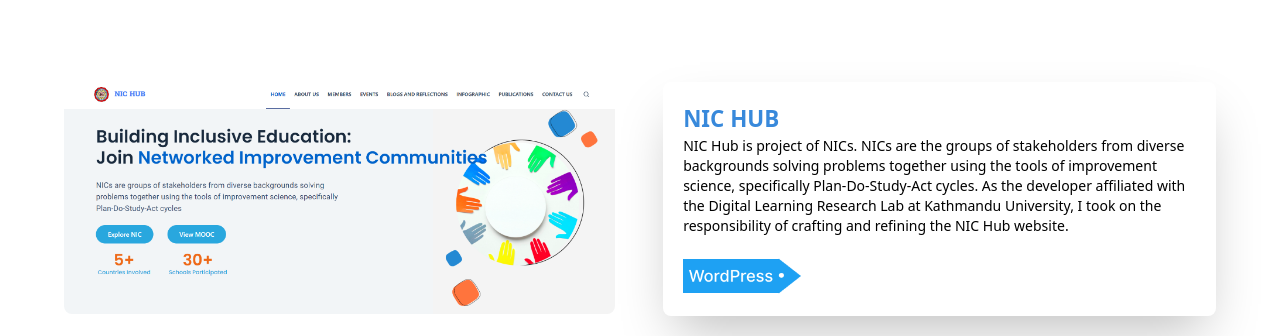
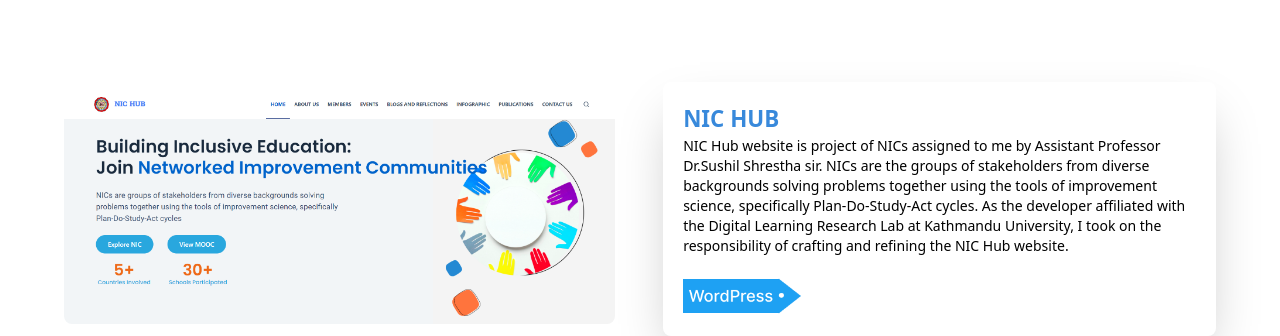
Before and after one commit to Kalyanbikramadhikari/portfolio, a React (Create React App) app: page / in a window 1280 px wide. Shown: the part 982-1318 px from the top of the page. Built offline with nearby package versions, Linux system fonts and the light colour scheme.

Commit message:
add new project

```diff
--- a/src/components/getInTouch.js
+++ b/src/components/getInTouch.js
@@ -27,8 +27,8 @@
             <div className='font-medium text-xl'>I will try to help you as soon as I can. 🤗</div>
             <div className='flex justify-center gap-x-8 mt-14'>
                 <a href="https://github.com/Kalyanbikramadhikari" ><img className='h-12' src="assets/images/git-hub-logo.png" alt="" /></a>
-                <a href="https://www.instagram.com/kalyan08bikram/" ><img className='h-12' src="assets/images/linkedin-logo.png" alt="" /></a>
-                <a href="https://www.linkedin.com/in/kalyan-bikram-adhikari-495907266/" ><img className='h-12' src="assets/images/insta-logo.png" alt="" /></a>
+                <a href="https://www.linkedin.com/in/kalyan-bikram-adhikari-495907266/" ><img className='h-12' src="assets/images/linkedin-logo.png" alt="" /></a>
+                <a href="https://www.instagram.com/kalyan08bikram/" ><img className='h-12' src="assets/images/insta-logo.png" alt="" /></a>
                 <a href=" https://www.upwork.com/freelancers/~01fb47069aaec8d646" ><img className='h-12' src="assets/images/upwork.svg" alt="" /></a>
 
             </div>
--- a/src/components/projects.js
+++ b/src/components/projects.js
@@ -33,7 +33,7 @@
     {
       pname: "NIC HUB",
       description:
-        "NIC Hub is project of NICs. NICs are the groups of stakeholders from diverse backgrounds solving problems together using the tools of improvement science, specifically Plan-Do-Study-Act cycles. As the developer affiliated with the Digital Learning Research Lab at Kathmandu University, I took on the responsibility of crafting and refining the NIC Hub website.  ",
+        "NIC Hub website is project of NICs assigned to me by Assistant Professor Dr.Sushil Shrestha sir. NICs are the groups of stakeholders from diverse backgrounds solving problems together using the tools of improvement science, specifically Plan-Do-Study-Act cycles. As the developer affiliated with the Digital Learning Research Lab at Kathmandu University, I took on the responsibility of crafting and refining the NIC Hub website.  ",
       imagesrc: '/assets/images/nichub.png',
       ticket1: '/assets/images/wordpress-ticket.png'
     },
@@ -66,6 +66,22 @@
       ticket1: '/assets/images/react-ticket.png',
       ticket2: '/assets/images/nodejs-ticket.png',
       ticket3: '/assets/images/stripejs-ticket.png'
+    },
+    {
+      pname: "Instagram Clone",
+      description:
+        "The Instagram clone project replicates the renowned social media platform, Instagram. This endeavor aims to recreate the familiar UI of Instragram while providing a platform for learning and experimentation.Built using cutting-edge technologies, the frontend of the Instagram clone is crafted with React.js and Tailwind CSS. One of the key features of the Facebook clone is its responsiveness across various devices and screen sizes. Whether accessed from a desktop, laptop, tablet, or smartphone, users can seamlessly navigate and engage with the platform, ensuring an optimal experience regardless of the device being used.",
+      imagesrc: '/assets/images/insta-clone.png',
+      ticket1: '/assets/images/react-ticket.png',
+      ticket2: '/assets/images/tailwind-ticket.png',
+      // ticket3:'/assets/images/stripejs-ticket.png'
+    },
+    {
+      pname: "DLR Lab",
+      description:
+        "DLR Lab website is project of assigned to me by Assistant Professor Dr.Sushil Shrestha sir. ",
+      imagesrc: '/assets/images/dlrlab.png',
+      ticket1: '/assets/images/wordpress-ticket.png'
     },
     {
       pname: "Game Dashboard",
```
Also changed, not shown: public/assets/images/dlrlab.png, public/assets/images/insta-clone.png (added).
